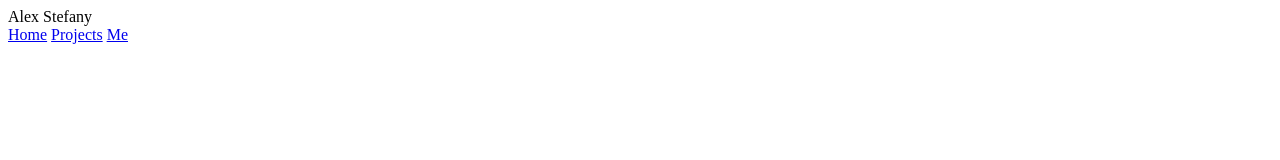
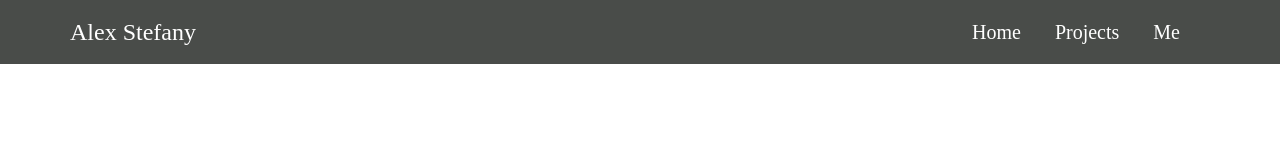
Before and after one commit to alexs154/mywebsite, a plain HTML site: page index.html in a window 1280 px wide. Drawn offline with Linux system fonts and the light colour scheme.

Commit message:
Update index.html

```diff
--- a/index.html
+++ b/index.html
@@ -5,7 +5,7 @@
         <meta name="description" content="" />
         <meta name="author" content="" />
         <title>Engineering Portfolio</title>
-        <link rel="stylesheet" href="css/main.css">
+        <link rel="stylesheet" href="css/styles.css">
     </head>
     <body>
 
```
